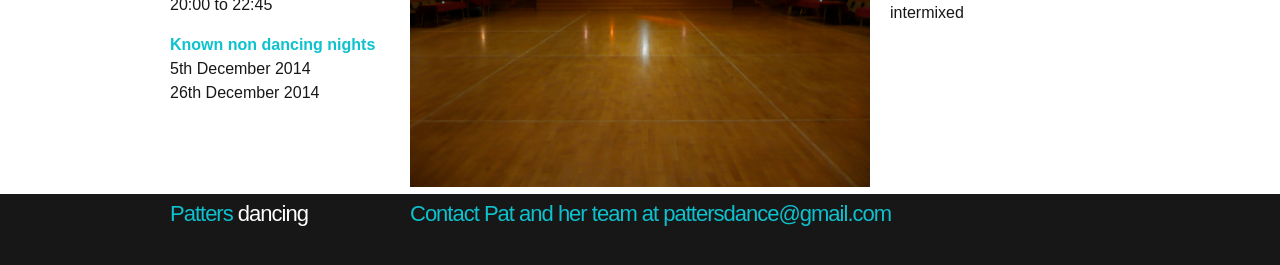
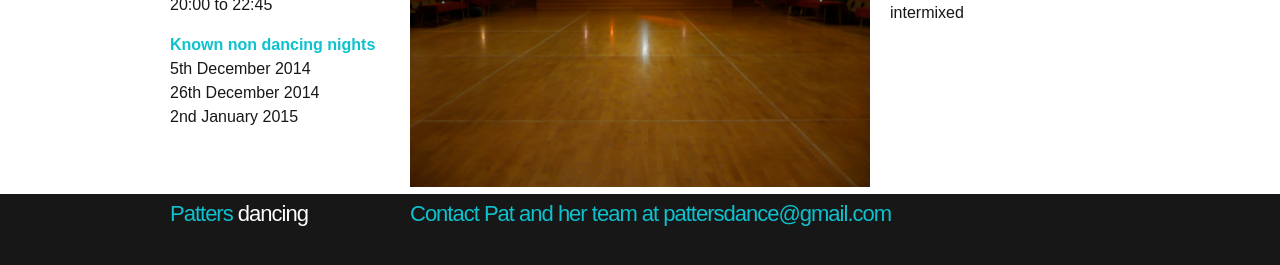
Before and after one commit to ramsayd/patters, a Jekyll site: the page built from 00_index.md, in a window 1280 px wide. Shown: the part 332-597 px from the top of the page. Built offline with Jekyll 4.4.1, drawn with Linux system fonts in a browser that asks for light colours.

Commit message:
Update 00_index.md

```diff
--- a/00_index.md
+++ b/00_index.md
@@ -15,6 +15,7 @@ permalink: "index.html"
       <dt class="heading-text non-dancing">Known non dancing nights</dt>
       <dt>5th December 2014</dt>
       <dt>26th December 2014</dt>
+      <dt>2nd January 2015</dt>
     </dl>
   </dl>
 </article>
```
